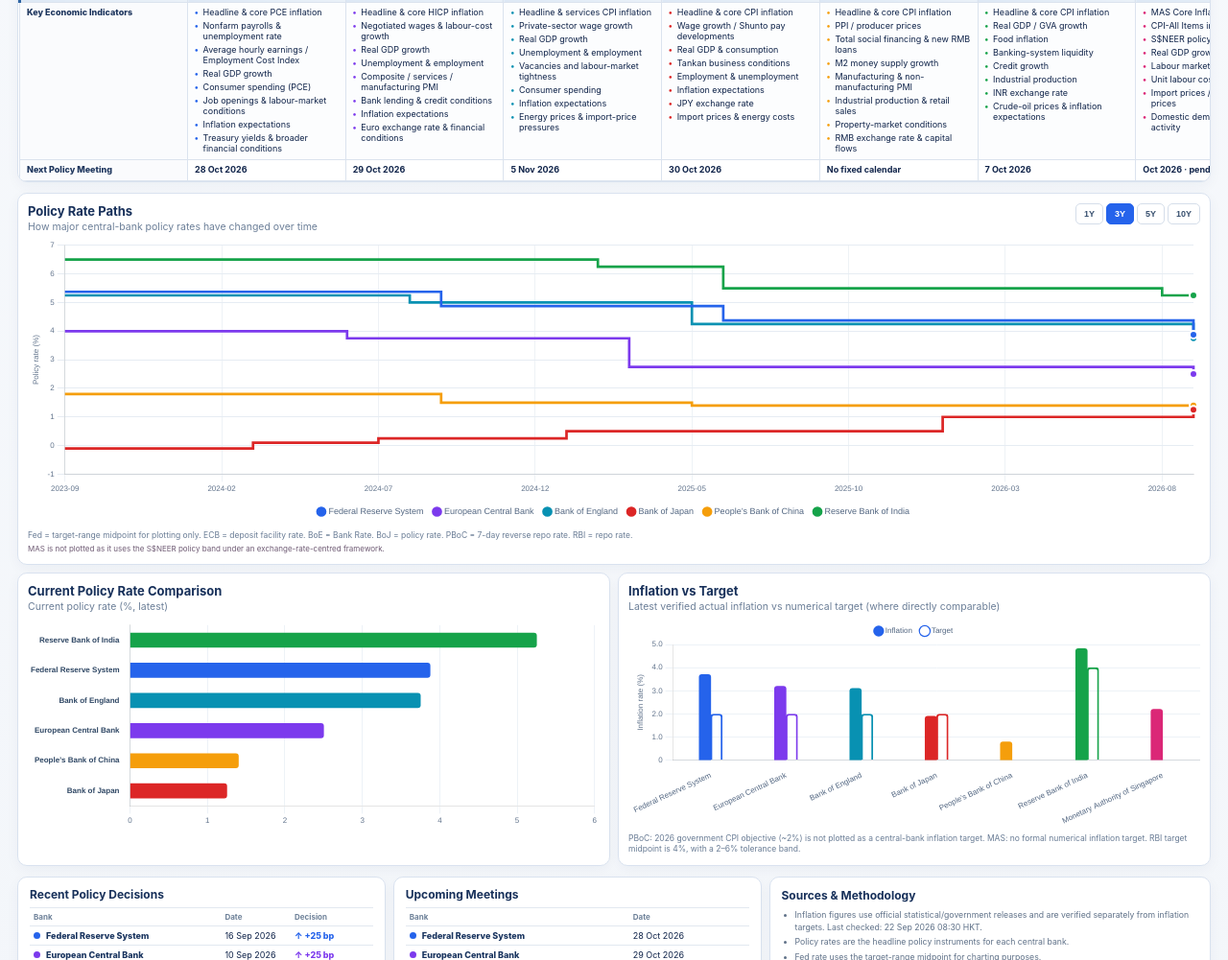
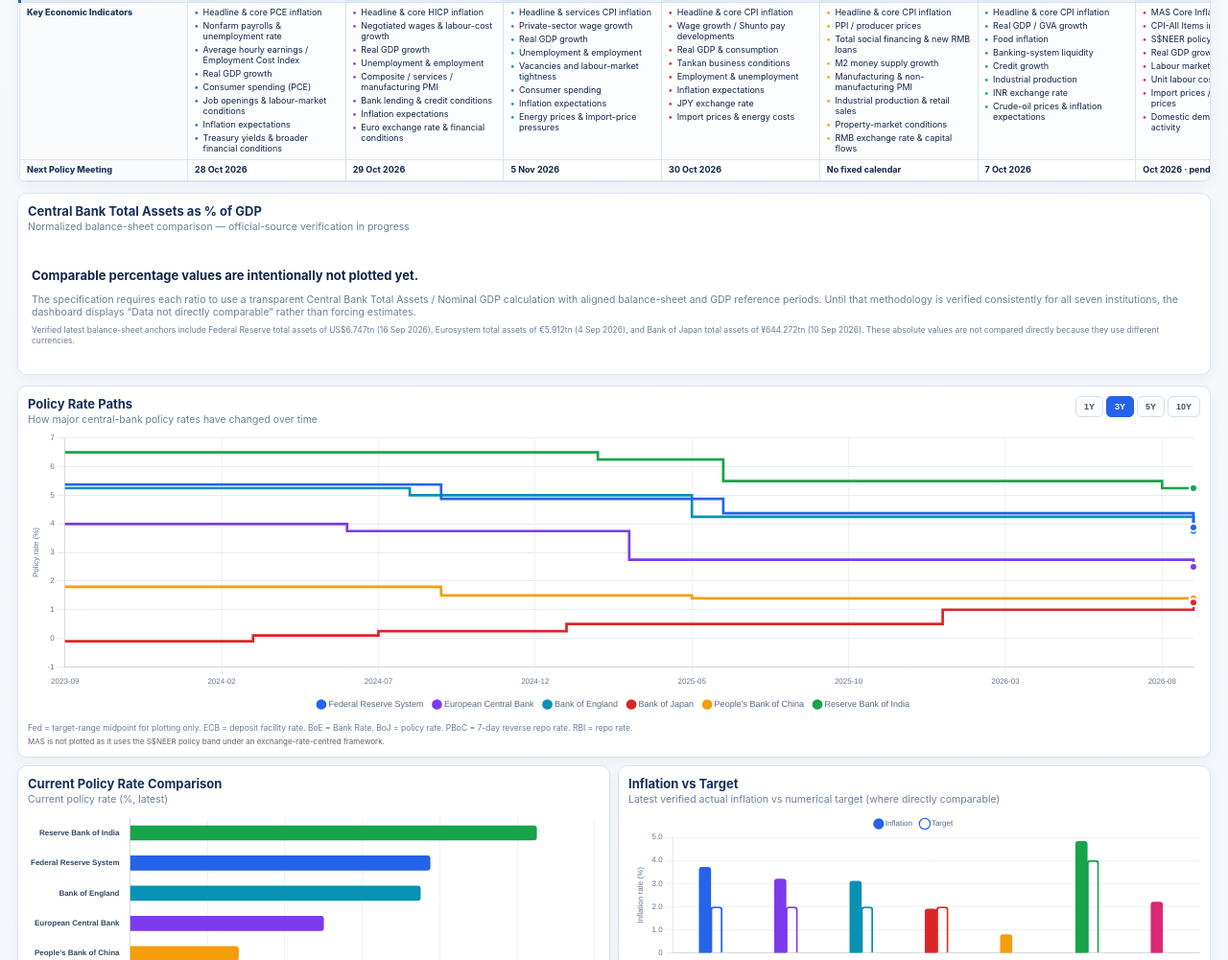
Before and after one commit to allenso0818-lab/central-bank-dashboard, a website: page index.html in a window 1280 px wide. Shown: the part 1183-2184 px from the top of the page at 96% size. Drawn offline with nearby package versions, Linux system fonts and the light colour scheme.

Commit message:
Add balance-sheet comparison section with strict comparability gate

```diff
--- a/index.html
+++ b/index.html
@@ -116,6 +116,7 @@
   <div class="panel matrix-wrap"><table class="matrix" id="matrix"></table></div>
 </section>
 
+<section><div class="panel chart-card"><div class="chart-head"><div><h3>Central Bank Total Assets as % of GDP</h3><div class="sub">Normalized balance-sheet comparison — official-source verification in progress</div></div></div><div style="padding:18px 4px"><p><b>Comparable percentage values are intentionally not plotted yet.</b></p><p class="sub">The specification requires each ratio to use a transparent Central Bank Total Assets / Nominal GDP calculation with aligned balance-sheet and GDP reference periods. Until that methodology is verified consistently for all seven institutions, the dashboard displays “Data not directly comparable” rather than forcing estimates.</p><div class="note">Verified latest balance-sheet anchors include Federal Reserve total assets of US$6.747tn (16 Sep 2026), Eurosystem total assets of €5.912tn (4 Sep 2026), and Bank of Japan total assets of ¥644.272tn (10 Sep 2026). These absolute values are not compared directly because they use different currencies.</div></div></div></section>
 <section class="charts-grid">
   <div class="panel chart-card">
     <div class="chart-head">
```
